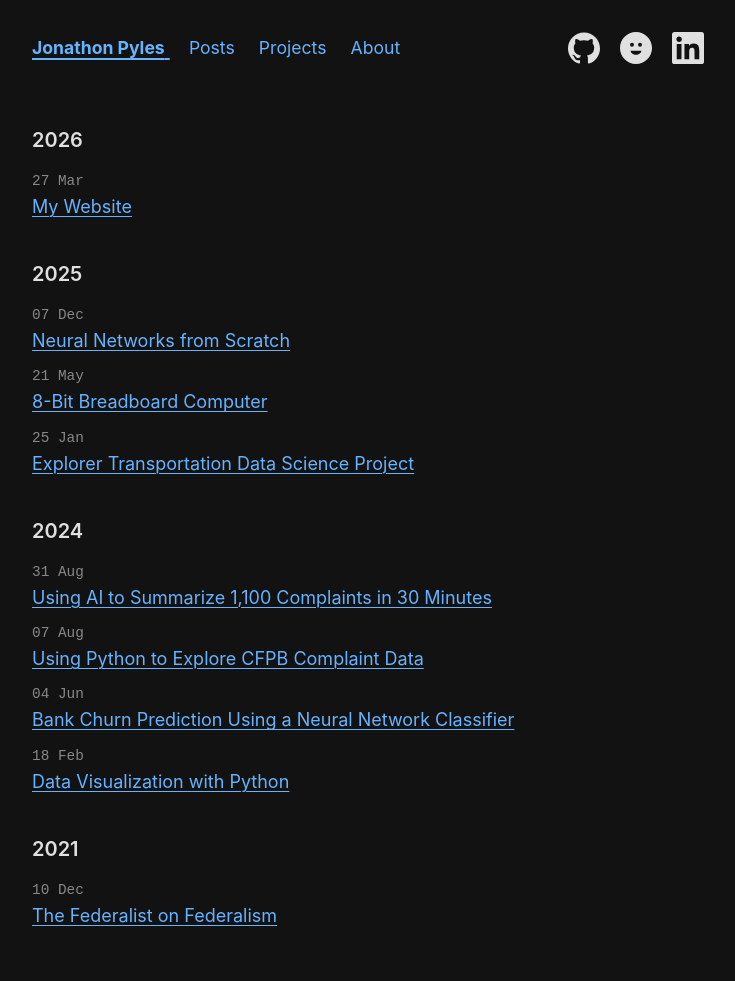
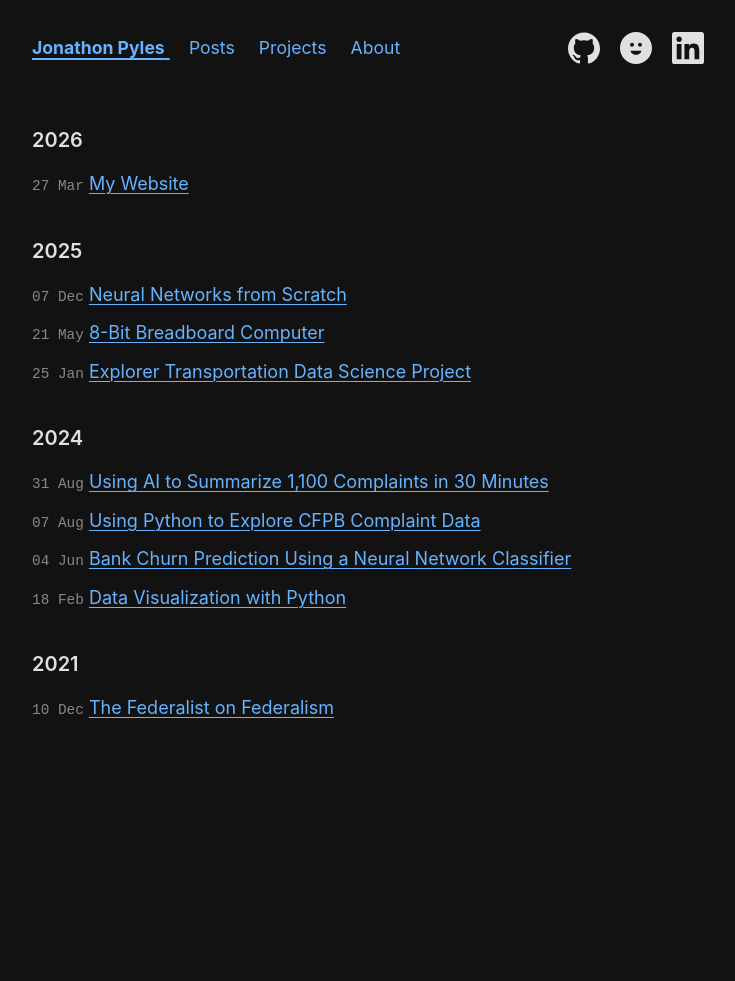
Before and after one commit to JNPyles/JNPyles.github.io, a Jekyll site: the page built from index.html, in a window 1280 px wide. Shown: the whole page, without its empty margins (272-1007 px from the left). Built offline with Jekyll 4.4.1, drawn with Linux system fonts in a browser that asks for light colours; nearby versions of some CDN libraries; after the commit the page ends 900 px from its top, so only the background shows below that.

Commit message:
Update index.html

```diff
--- a/index.html
+++ b/index.html
@@ -15,8 +15,10 @@
   {% endif %}
 
 		<li>
+				<span class="title-and-tags">
 						<span class="post-meta date-short">{{ item.date | date: "%d %b" }}</span>
 						<a class="posts-list" href="{{ item.external_url | default: item.link | default: item.url }}">{{ item.title }}</a>
+				</span>
 				</li>
 
   {% if forloop.last %}</ul>{% endif %}
```
